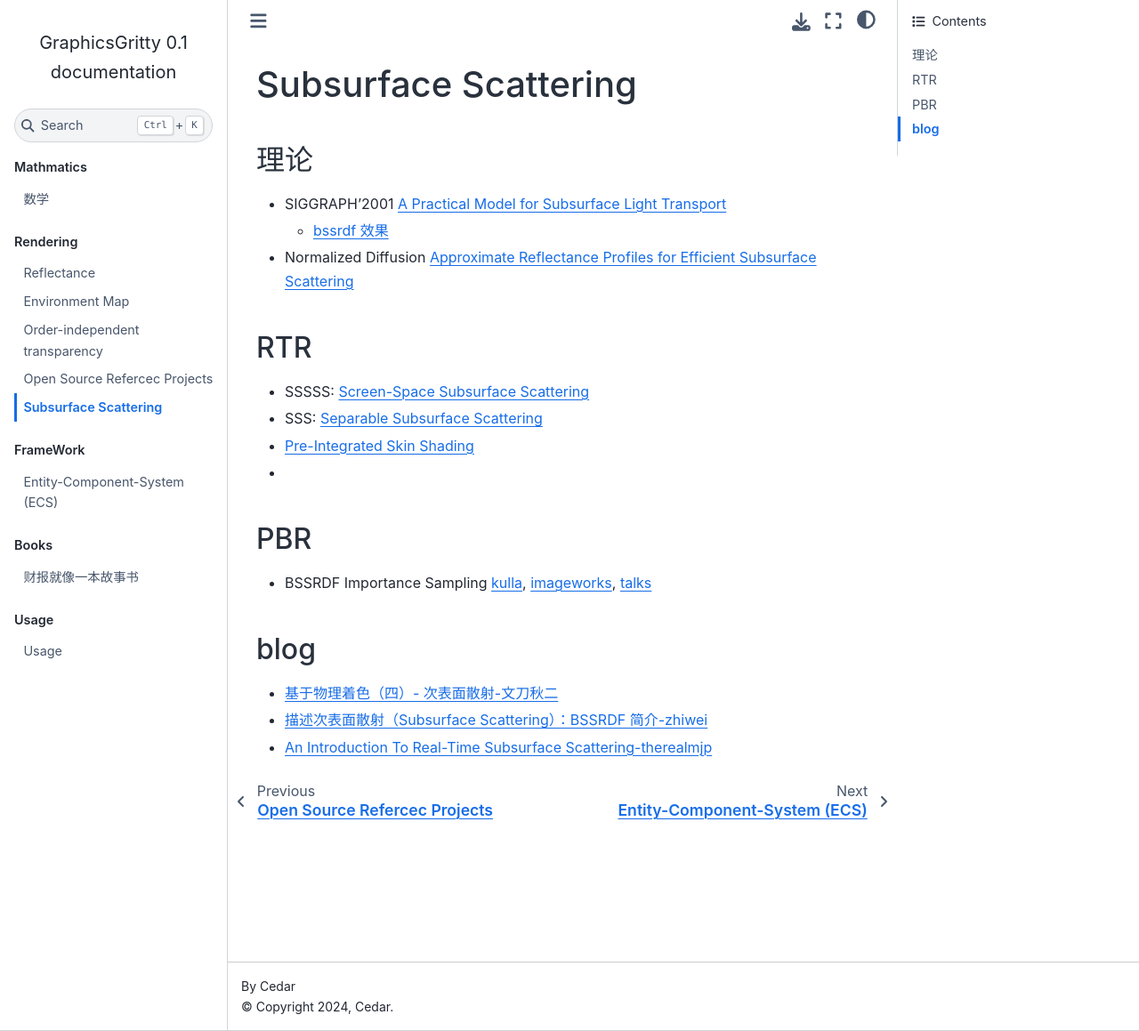
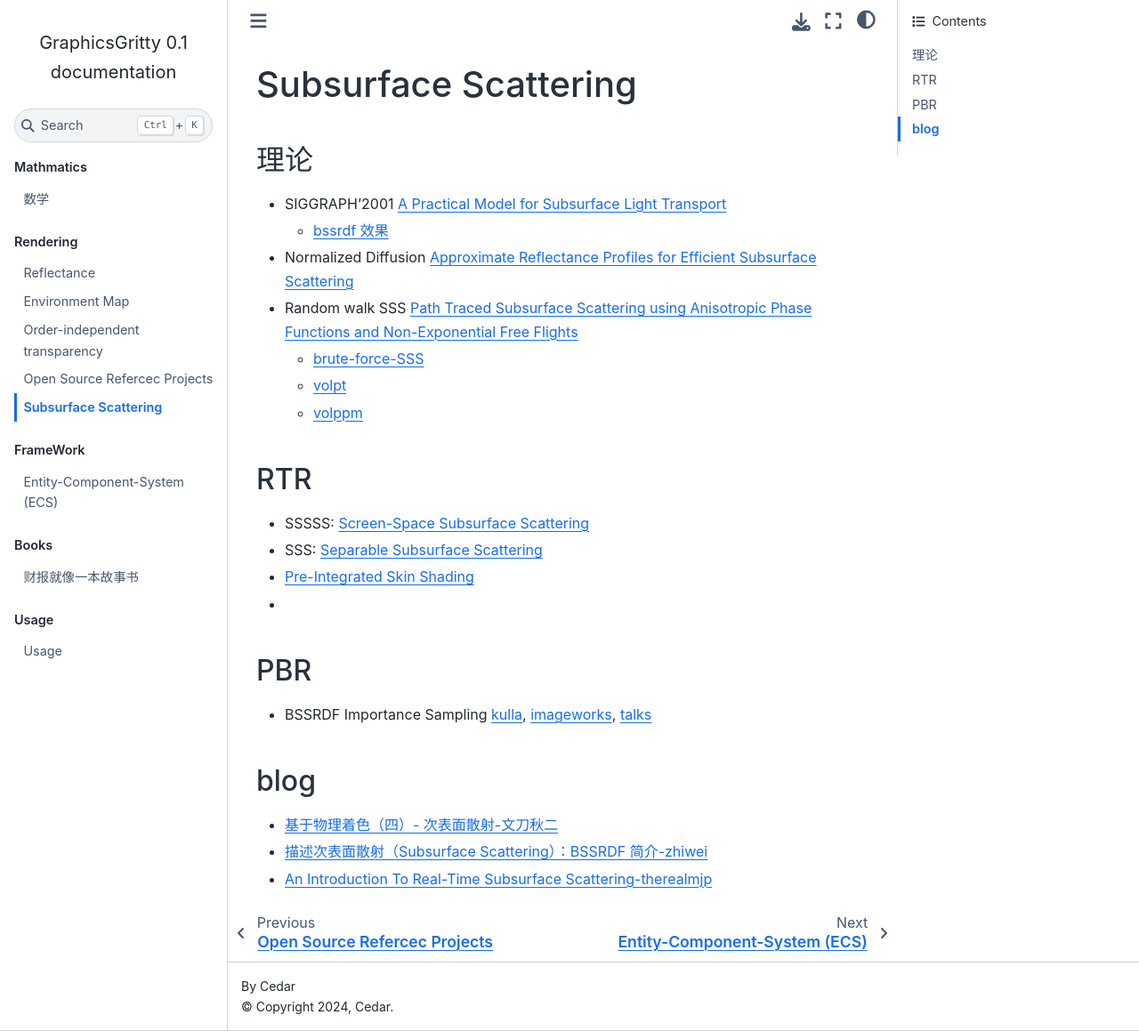
Before and after one commit to cedarz/GraphicsGritty, a Sphinx documentation site: the page built from docs/source/Rendering/subsurface.md, in a window 1280 px wide and 1159 px high. Shown: the whole window at 89% size. Built offline with Sphinx 7.4.7 and the Sphinx Book theme 1.1.4, drawn with Linux system fonts in a browser that asks for light colours.

Commit message:
random wals sss

```diff
--- a/docs/source/Rendering/subsurface.md
+++ b/docs/source/Rendering/subsurface.md
@@ -4,6 +4,10 @@
 - SIGGRAPH'2001 [A Practical Model for Subsurface Light Transport](https://graphics.stanford.edu/papers/bssrdf/bssrdf.pdf)
   - [bssrdf 效果](http://graphics.ucsd.edu/~henrik/images/subsurf.html)
 - Normalized Diffusion [Approximate Reflectance Profiles for Efficient Subsurface Scattering](https://graphics.pixar.com/library/ApproxBSSRDF/)
+- Random walk SSS [Path Traced Subsurface Scattering using Anisotropic Phase Functions and Non-Exponential Free Flights](https://graphics.pixar.com/library/PathTracedSubsurface/)
+  - [brute-force-SSS](https://github.com/sakanaman/brute-force-SSS)
+  - [volpt](https://github.com/yumcyaWiz/volpt)
+  - [volppm](https://github.com/yumcyaWiz/volppm)
 
 ## RTR
 - SSSSS: [Screen-Space Subsurface Scattering](https://www.iryoku.com/sssss/)
```
